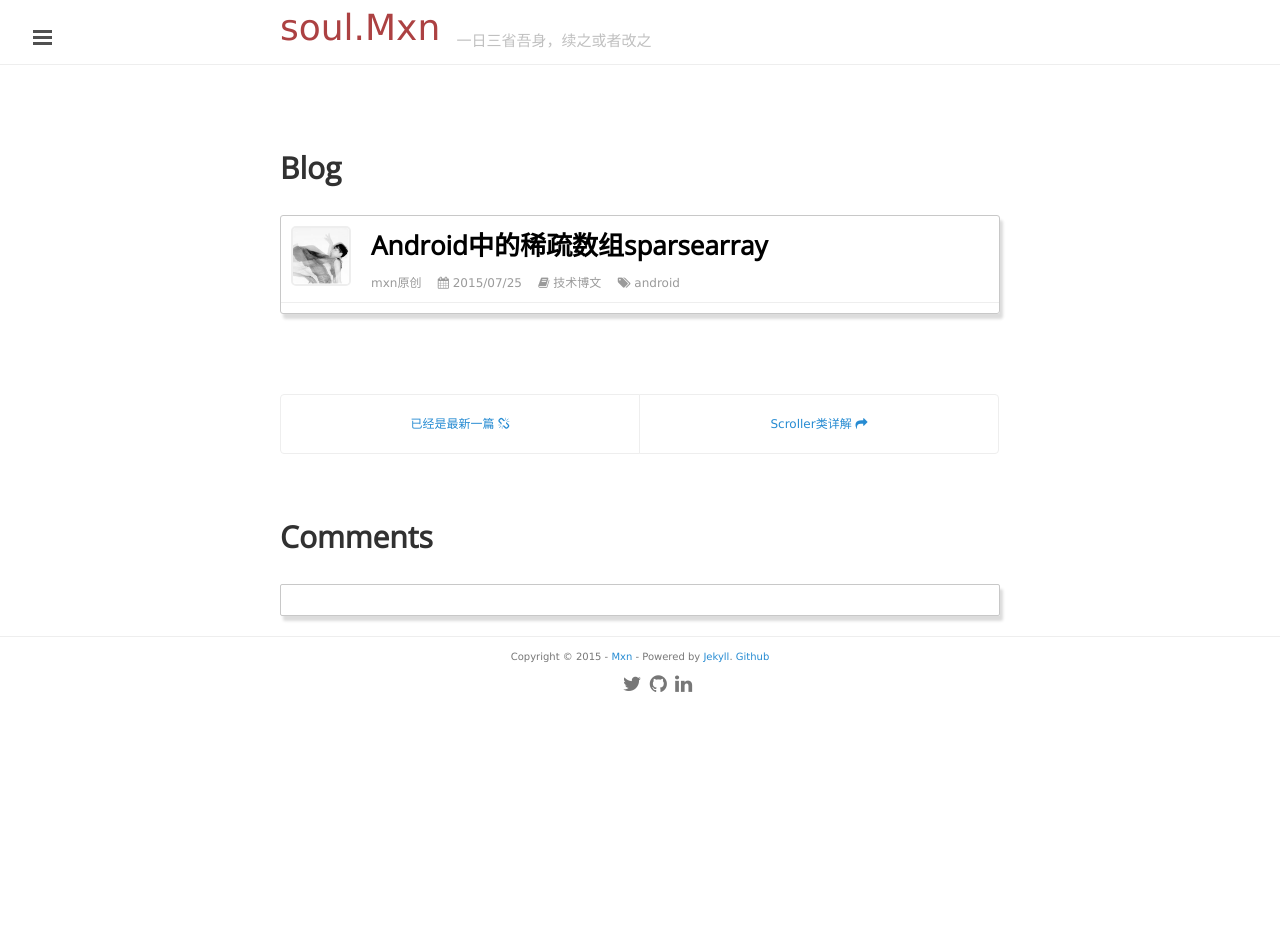
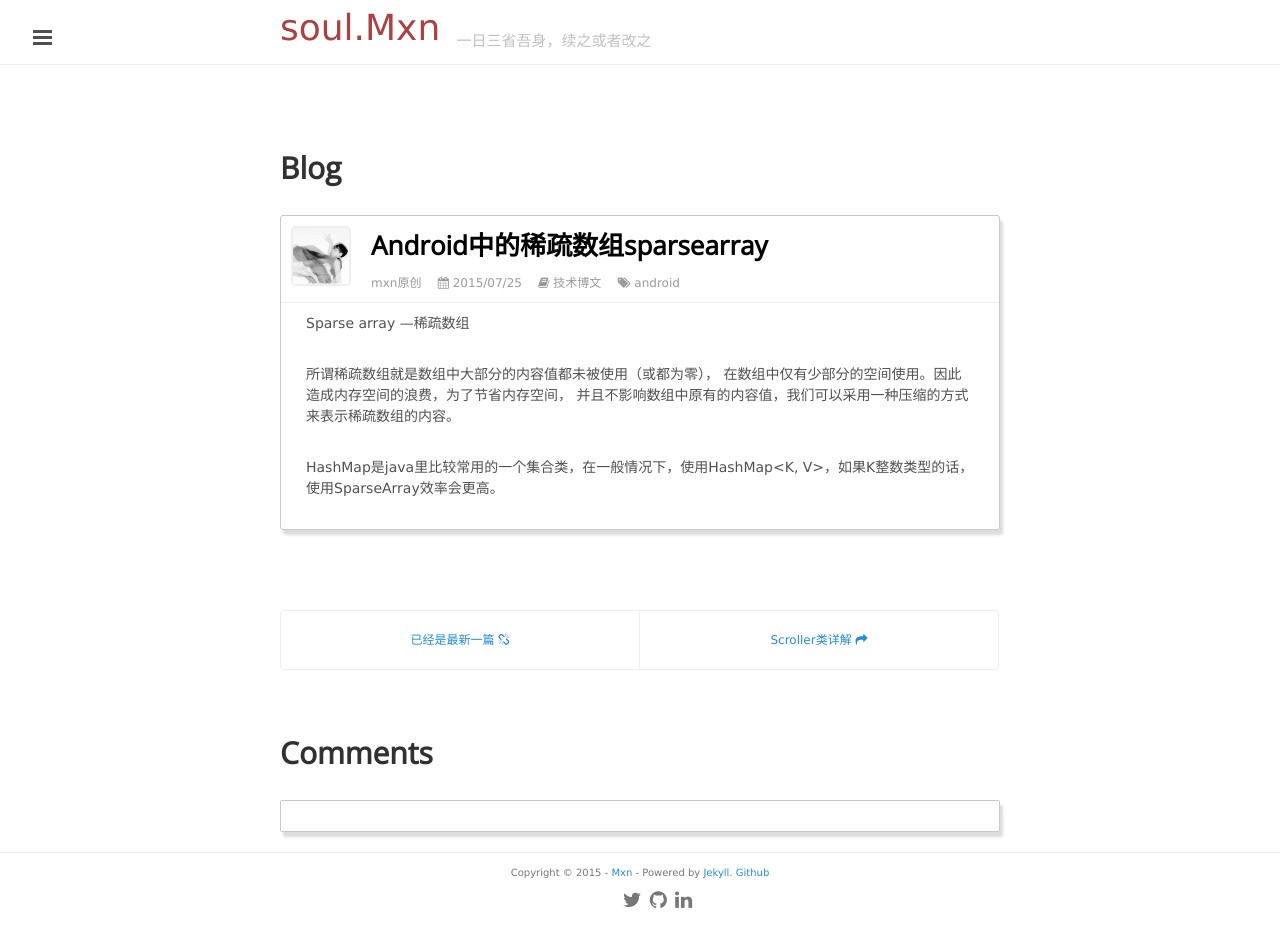
Before and after one commit to mxn21/mxn21.github.io, a Jekyll site: the page built from _posts/2015-7-25-Android中的稀疏数组SparseArray.md, in a window 1280 px wide. Built offline with Jekyll 4.4.1, drawn with Linux system fonts in a browser that asks for light colours; Markdown is read by kramdown in place of the engine named in the settings; comment, search, counter and statistics services are not loaded; before the commit the page ends 900 px from its top, so only the background shows below that.

Commit message:
12312321
12312312

```diff
--- a/_posts/2015-7-25-Android中的稀疏数组SparseArray.md
+++ b/_posts/2015-7-25-Android中的稀疏数组SparseArray.md
@@ -5,3 +5,11 @@
 category: 技术博文
 tag: android
 ---
+
+Sparse array —稀疏数组
+
+所谓稀疏数组就是数组中大部分的内容值都未被使用（或都为零），
+在数组中仅有少部分的空间使用。因此造成内存空间的浪费，为了节省内存空间，
+并且不影响数组中原有的内容值，我们可以采用一种压缩的方式来表示稀疏数组的内容。
+
+HashMap是java里比较常用的一个集合类，在一般情况下，使用HashMap<K, V>，如果K整数类型的话，使用SparseArray效率会更高。
```
